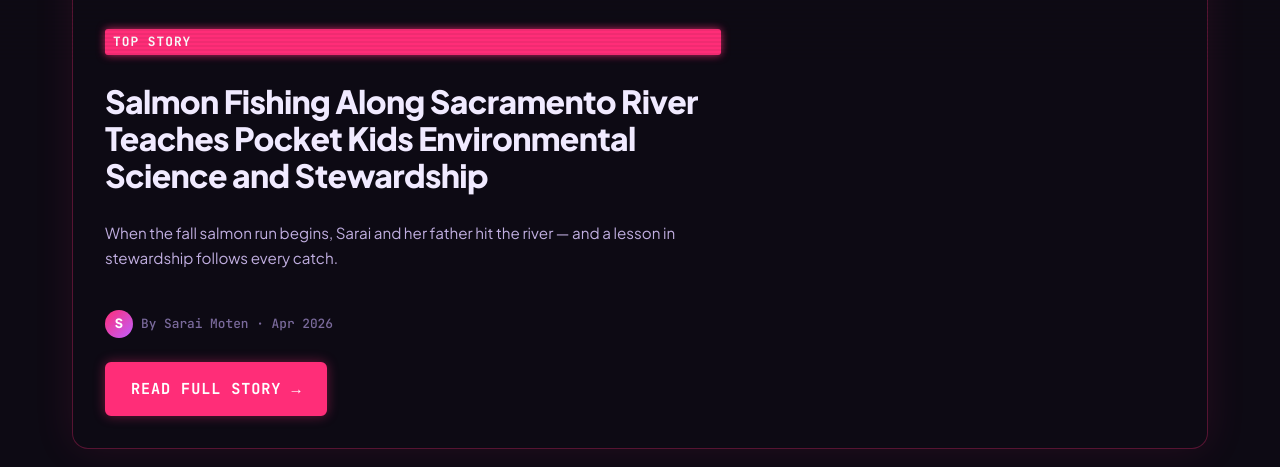
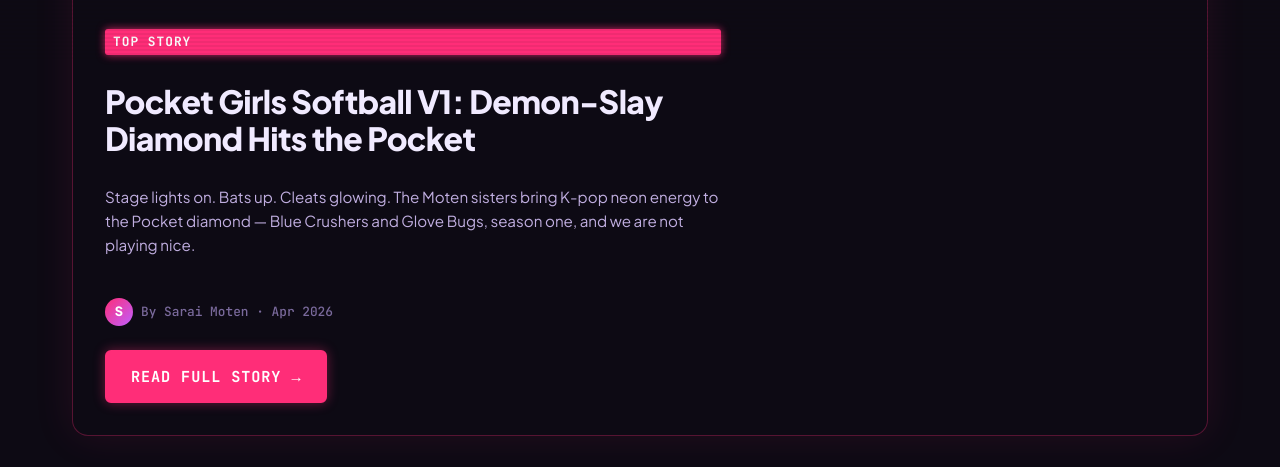
Before and after one commit to motenp2/kidsnews, a plain HTML site: page index.html in a window 1280 px wide. Shown: the part 739-1206 px from the top of the page. Drawn offline with Linux system fonts and the light colour scheme; no server answers; a web font is replaced by a local one.

Commit message:
feat(home): swap top story to Pocket Girls Softball V1 (Demon-Slay Diamond)

```diff
--- a/index.html
+++ b/index.html
@@ -104,16 +104,16 @@
                 <div class="card__content">
                     <span class="badge badge--breaking">Top Story</span>
                     <h2 style="font-size:var(--text-xl);font-weight:900;line-height:1.15;color:var(--color-text)!important;text-shadow:none!important;margin-block:var(--space-3);">
-                        Salmon Fishing Along Sacramento River Teaches Pocket Kids Environmental Science and Stewardship
+                        Pocket Girls Softball V1: Demon-Slay Diamond Hits the Pocket
                     </h2>
                     <p style="color:var(--color-text-dim)!important;font-size:var(--text-sm);line-height:1.6;">
-                        When the fall salmon run begins, Sarai and her father hit the river — and a lesson in stewardship follows every catch.
+                        Stage lights on. Bats up. Cleats glowing. The Moten sisters bring K-pop neon energy to the Pocket diamond — Blue Crushers and Glove Bugs, season one, and we are not playing nice.
                     </p>
                     <div style="display:flex;align-items:center;gap:var(--space-2);margin-top:var(--space-2);">
                         <div style="width:28px;height:28px;border-radius:50%;background:linear-gradient(135deg,var(--neon-pink),var(--neon-violet));display:flex;align-items:center;justify-content:center;font-size:var(--text-xs);font-weight:900;color:#fff;">S</div>
                         <span style="font-family:var(--font-mono);font-size:var(--text-xs);color:var(--color-text-muted);">By Sarai Moten · Apr 2026</span>
                     </div>
-                    <a href="articles/salmon-fishing-river/" class="btn btn--primary" style="margin-top:var(--space-2);align-self:flex-start;">Read Full Story →</a>
+                    <a href="articles/pocket-girls-softball-v1/" class="btn btn--primary" style="margin-top:var(--space-2);align-self:flex-start;">Read Full Story →</a>
                 </div>
             </div>
         </section>
@@ -266,7 +266,7 @@
                         <span class="category-badge category-badge--science" style="margin-bottom:var(--space-2);">Environment</span>
                         <h3 style="margin-block:var(--space-2);font-size:var(--text-base);font-weight:800;color:var(--color-text)!important;text-shadow:none!important;line-height:1.25;">Salmon Fishing Along Sacramento River Teaches Environmental Stewardship</h3>
                         <p style="color:var(--color-text-dim)!important;font-size:var(--text-sm);margin-bottom:var(--space-4);">When the fall salmon run begins, Sarai hits the river — and a lesson follows every catch.</p>
-                        <a href="articles/salmon-fishing-river/" class="neon-cyan" style="font-family:var(--font-mono);font-size:var(--text-xs);font-weight:700;">Read More →</a>
+                        <a href="articles/pocket-girls-softball-v1/" class="neon-cyan" style="font-family:var(--font-mono);font-size:var(--text-xs);font-weight:700;">Read More →</a>
                     </div>
                 </article>
 
```
